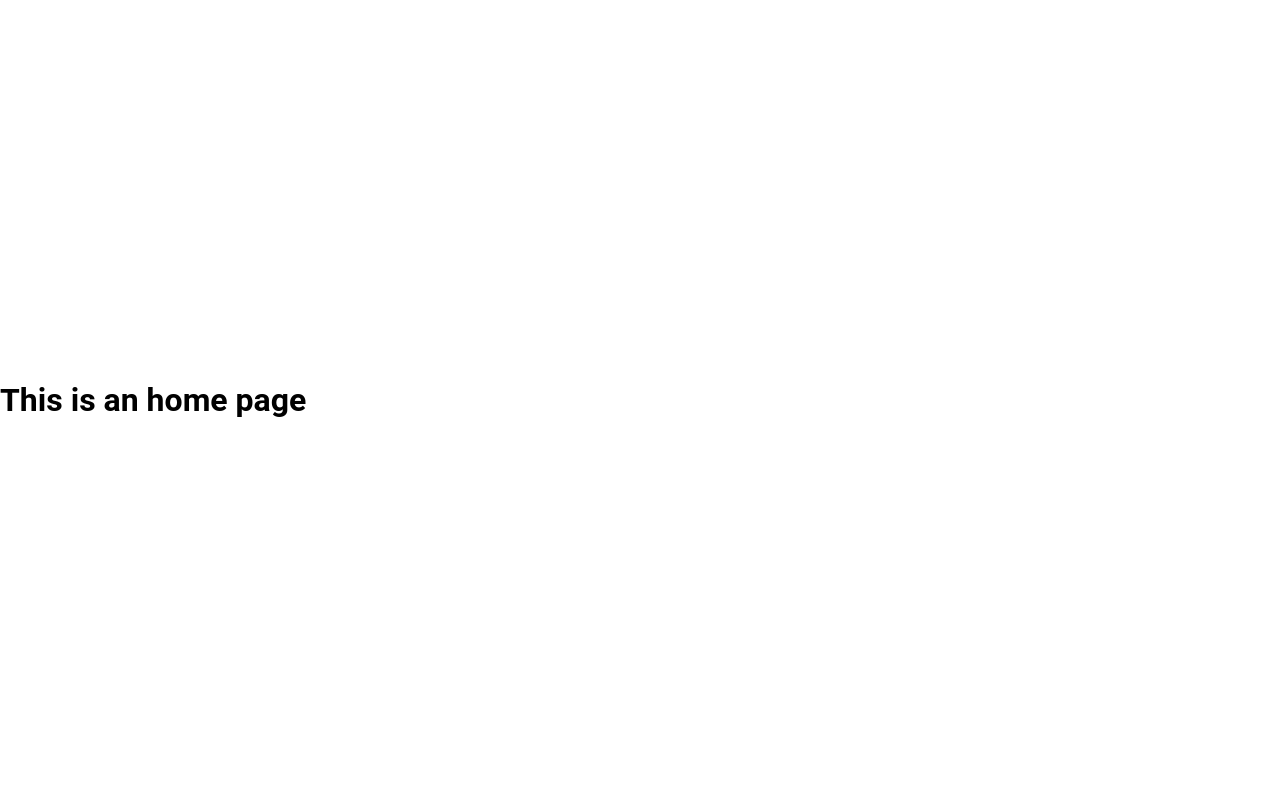
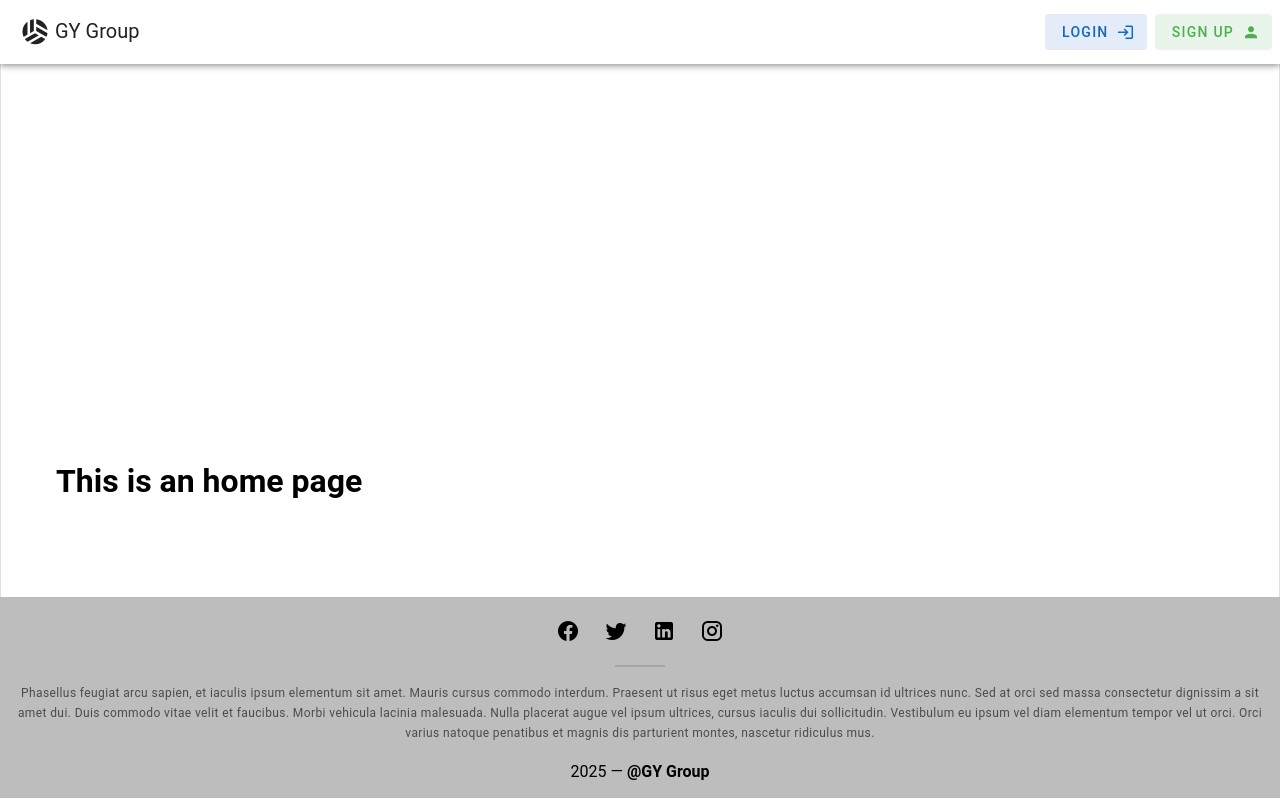
Before and after one commit to kheangmeng/vue-sample, a Vue app: page / in a window 1280 px wide. Shown: the top 798 px of the page. Built offline with nearby package versions, Linux system fonts and the light colour scheme; the HTML template or start-up script is replaced by a standard one.

Commit message:
add guest layout page

```diff
--- a/src/layouts/DashboardLayout.vue
+++ b/src/layouts/DashboardLayout.vue
@@ -28,7 +28,7 @@
     </v-main>
 
     <v-footer app class="text-center d-flex flex-column ga-2 py-4">
-      <div>{{ new Date().getFullYear() }} — <strong>@copyright GY Group</strong></div>
+      <div>{{ new Date().getFullYear() }} — <strong>@GY Group</strong></div>
     </v-footer>
   </v-layout>
 </template>
--- /dev/null
+++ b/src/layouts/GuestLayout.vue
@@ -0,0 +1,54 @@
+<script setup lang="ts">
+const icons = ['mdi-facebook', 'mdi-twitter', 'mdi-linkedin', 'mdi-instagram']
+</script>
+<template>
+  <v-layout class="rounded rounded-md border">
+    <v-app-bar>
+      <v-app-bar-title><v-icon icon="mdi-volleyball" /> GY Group</v-app-bar-title>
+
+      <v-btn
+        append-icon="mdi-login"
+        color="primary"
+        variant="tonal"
+        class="mr-2"
+        @click="$router.push('/login')"
+      >
+        Login
+      </v-btn>
+      <v-btn append-icon="mdi-account" color="green" variant="tonal" class="mr-2"> Sign Up </v-btn>
+    </v-app-bar>
+
+    <v-main class="d-flex align-center justify-center">
+      <v-container>
+        <router-view />
+      </v-container>
+    </v-main>
+
+    <v-footer app class="text-center d-flex flex-column ga-2 py-4" color="grey-lighten-1">
+      <div class="d-flex ga-3">
+        <v-btn
+          v-for="icon in icons"
+          :key="icon"
+          :icon="icon"
+          density="comfortable"
+          variant="text"
+        ></v-btn>
+      </div>
+
+      <v-divider class="my-2" thickness="2" width="50"></v-divider>
+
+      <div class="text-caption font-weight-regular opacity-60">
+        Phasellus feugiat arcu sapien, et iaculis ipsum elementum sit amet. Mauris cursus commodo
+        interdum. Praesent ut risus eget metus luctus accumsan id ultrices nunc. Sed at orci sed
+        massa consectetur dignissim a sit amet dui. Duis commodo vitae velit et faucibus. Morbi
+        vehicula lacinia malesuada. Nulla placerat augue vel ipsum ultrices, cursus iaculis dui
+        sollicitudin. Vestibulum eu ipsum vel diam elementum tempor vel ut orci. Orci varius natoque
+        penatibus et magnis dis parturient montes, nascetur ridiculus mus.
+      </div>
+
+      <v-divider></v-divider>
+
+      <div>{{ new Date().getFullYear() }} — <strong>@GY Group</strong></div>
+    </v-footer>
+  </v-layout>
+</template>
--- a/src/pages/LoginPage.vue
+++ b/src/pages/LoginPage.vue
@@ -3,7 +3,7 @@ import LoginForm from '@/components/forms/LoginForm.vue'
 </script>
 
 <template>
-  <div style="padding-top: 200px">
+  <div class="mt-16">
     <div class="text-center mb-6 text-h4"><v-icon icon="mdi-volleyball" /> GY Group</div>
     <LoginForm />
   </div>
--- a/src/router/guest.ts
+++ b/src/router/guest.ts
@@ -1,8 +1,14 @@
+import GuestLayout from '@/layouts/GuestLayout.vue'
 import HomePage from '@/pages/HomePage.vue'
 import AboutPage from '@/pages/AboutPage.vue'
 import LoginPage from '@/pages/LoginPage.vue'
 
 export default [
+  {
+    path: '/',
+    name: 'guest',
+    component: GuestLayout,
+    children: [
       {
         path: '/',
         name: 'home',
@@ -17,6 +23,8 @@ export default [
         path: '/login',
         name: 'login',
         component: LoginPage,
+      },
+    ],
   },
 ]
 // {
```
Lines whose indentation alone changed are shown as unchanged.
